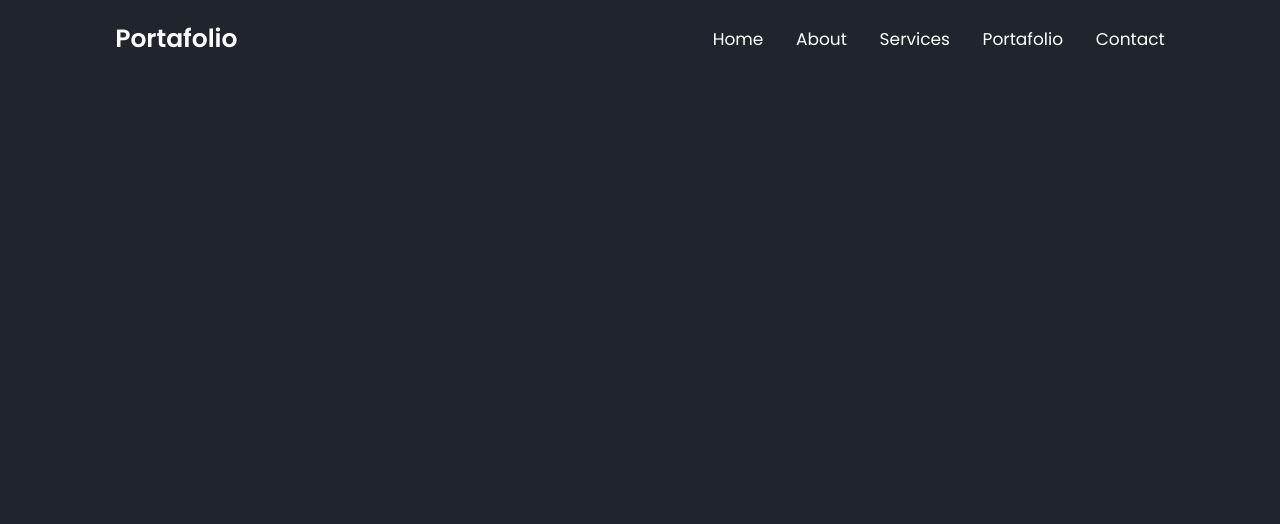
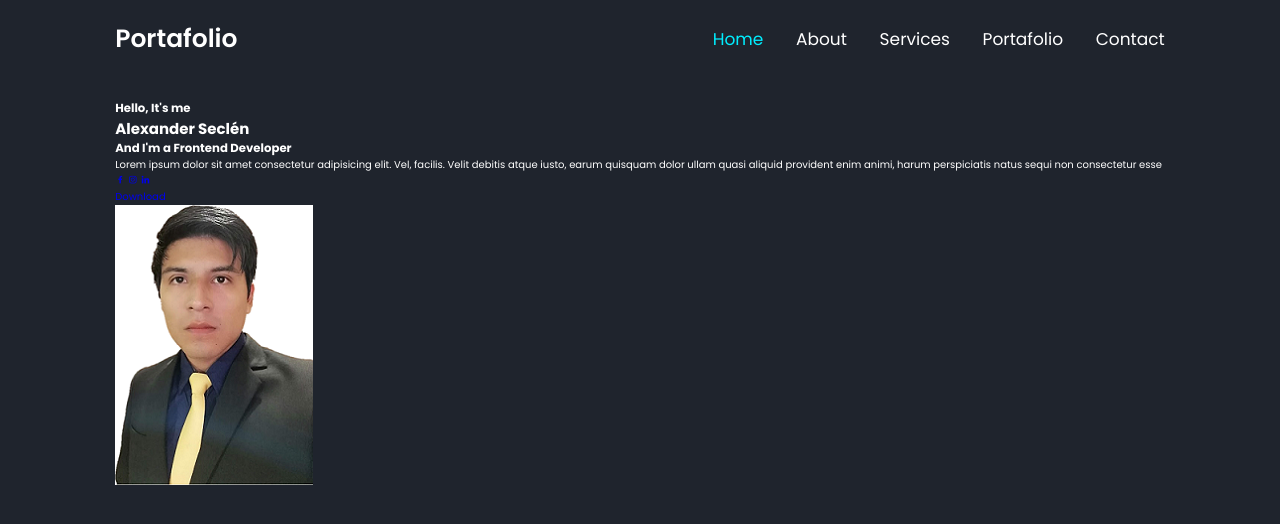
Before and after one commit to Alexander091196/portafolio, a plain HTML site: page index.html in a window 1280 px wide. Drawn offline with nearby package versions, Linux system fonts and the light colour scheme.

Commit message:
portafolio

```diff
--- a/css/index.css
+++ b/css/index.css
@@ -28,6 +28,11 @@ body {
     color: var(--text-color);
 }
 
+section {
+    min-height: 100vh;
+    padding: 10rem 9% 2rem;
+}
+
 .header {
     position: fixed;
     top: 0;
@@ -55,6 +60,19 @@ body {
     transition: 0.3s;
 }
 
-.navbar a:hover {
+.navbar a:hover,
+.navbar a.active {
     color: var(--main-color);
 }
+
+
+#menu-icon {
+    font-size: 3.6rem;
+    color: var(--text-color);
+    display: none;
+
+}
+
+.home {
+
+}
--- a/index.html
+++ b/index.html
@@ -5,25 +5,56 @@
     <meta name="viewport" content="width=device-width, initial-scale=1.0" />
     <title>Portafolio Personal - Website Desig</title>
 
+    <!-- box icons-->
+    <link
+      href="https://unpkg.com/boxicons@2.1.4/css/boxicons.min.css"
+      rel="stylesheet"
+    />
+
     <!-- custom css -->
     <link rel="stylesheet" href="css/index.css" />
-
   </head>
   <body>
     <!-- header design-->
     <header class="header">
       <a href="#" class="logo">Portafolio</a>
 
+      <i class="bx bx-menu" id="menu-icon"></i>
+
       <nav class="navbar">
-        <a href="home">Home</a>
+        <a href="home" class="active">Home</a>
         <a href="about">About</a>
         <a href="services">Services</a>
         <a href="portafolio">Portafolio</a>
         <a href="contact">Contact</a>
-
-
       </nav>
     </header>
+
+    <!-- home section design -->
+    <section class="home" id="home">
+      <div class="home-content">
+        <h3>Hello, It's me</h3>
+        <h1>Alexander Seclén</h1>
+        <h3>And I'm a <span>Frontend Developer</span></h3>
+        <p>
+          Lorem ipsum dolor sit amet consectetur adipisicing elit. Vel, facilis.
+          Velit debitis atque iusto, earum quisquam dolor ullam quasi aliquid
+          provident enim animi, harum perspiciatis natus sequi non consectetur
+          esse
+        </p>
+        <div class="social-media">
+          <a href="#"><i class='bx bxl-facebook'></i></a>
+          <a href="#"><i class='bx bxl-instagram'></i></a>
+          <a href="#"><i class='bx bxl-linkedin' ></i></a>
+        </div>
+
+        <a href="#" class="btn">Download</a>
+      </div>
+
+      <div class="home-img">
+        <img src="img/photo-perfil.png" alt="">
+      </div>
+    </section>
 
     <!-- custom js-->
   </body>
```
Also changed, not shown: img/photo-perfil.png (added), 1 other file.
